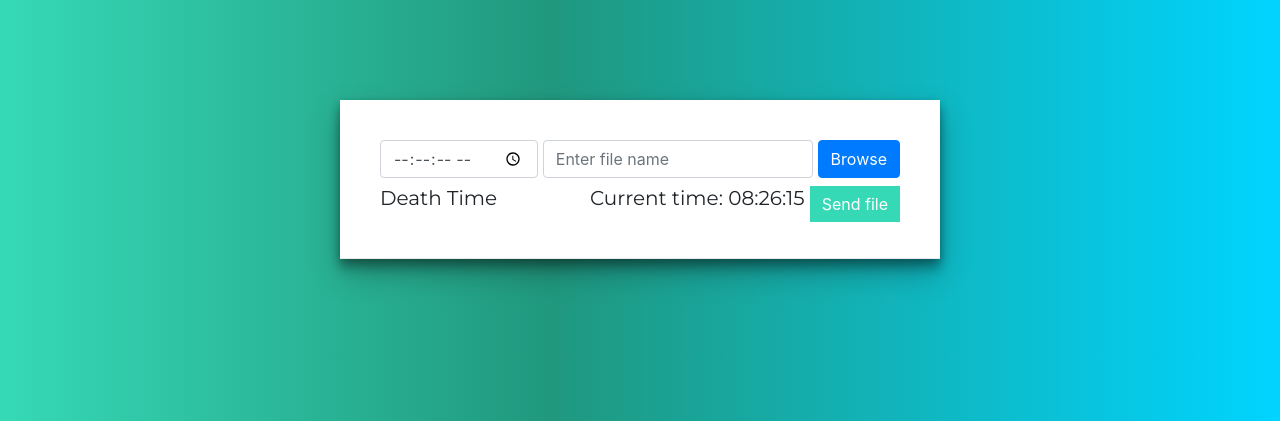
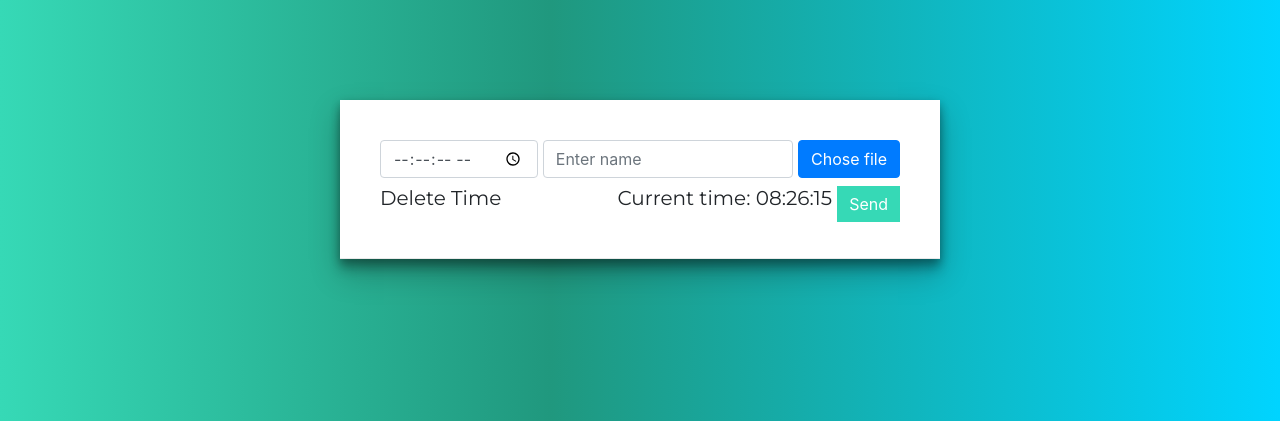
Before and after one commit to KeSHaMI/evo_test, a Django app: page / in a window 1280 px wide. Shown: the top 421 px of the page. Run offline with Django 3.2, Linux system fonts and the light colour scheme; parts of the project's set-up code (start-up, migrations or seed data) failed here and were passed over; some libraries are stand-ins or nearby versions.

Commit message:
front fixes

```diff
--- a/api/templates/api/404.html
+++ b/api/templates/api/404.html
@@ -34,7 +34,7 @@
 			</div>
 			<h2>Oops! This Page Could Not Be Found</h2>
 			<p>Sorry but the page you are looking for does not exist, have been removed. name changed or is temporarily unavailable</p>
-			<a href="http://127.0.0.1:8000/">Go To Homepage</a>
+			<a href="https://evo-test-pasha.herokuapp.com/">Go To Homepage</a>
 		</div>
 	</div>
 
--- a/frontend/templates/frontend/list.html
+++ b/frontend/templates/frontend/list.html
@@ -24,18 +24,18 @@
 						</div>
 						<div></div>
 						<div style="flex: 3" class="add-padd">
-							<input id="title" class="form-control" type="text" name="name" placeholder="Enter file name">
+							<input id="title" class="form-control" type="text" name="name" placeholder="Enter name">
 						</div >
 						<label class="btn btn-default btn-file btn-primary" style="height: inherit">
-							Browse <input id="file" type="file" style="display: none;" class="btn">
+							Chose file <input id="file" type="file" style="display: none;" class="btn">
 						</div>
 						<div style="flex: 1" >
-							<input id="submit"  type="submit" value="Send file" style="float: right" class="btn-primary btn" >
+							<input id="submit"  type="submit" value="Send" style="float: right" class="btn-primary btn" >
 							<div style="float: right" class="add-padd">
 								<h5 id="current_time"></h5>
 							</div>
 							<script type="text/javascript" src="{% static 'js/time.js'%}"></script>
-							<h5>Death Time</h5>
+							<h5>Delete Time</h5>
 						</div>
 					<style type="text/css">
 						.add-padd{
--- a/static/js/main.js
+++ b/static/js/main.js
@@ -73,7 +73,7 @@ function buildList(){
                     </div>
                     <div style="flex:10">
 
-                        <small id="death-${i}">Death time: ${death_time}</small>
+                        <small id="death-${i}">Delete time: ${death_time}</small>
 
                     </div>
                     <div style="flex:1">
```
